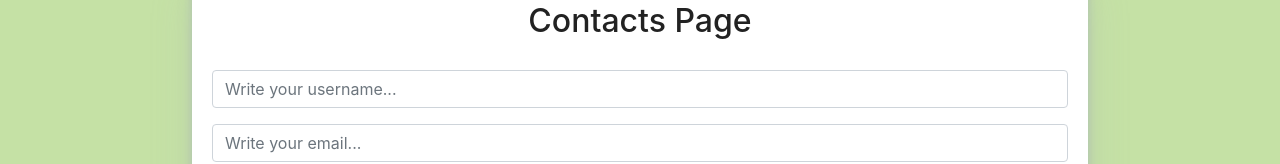
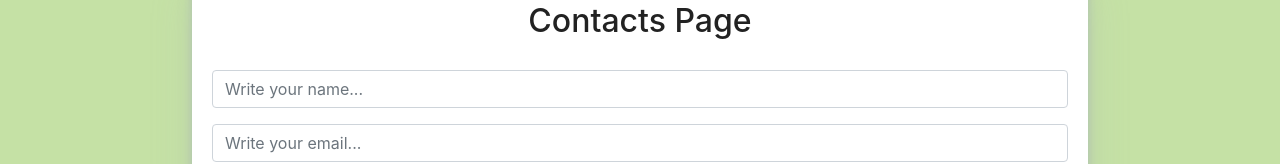
Before and after one commit to fabiobiondi/react-demo-animated-hamburger, a React (Create React App) app: page /contacts in a window 1280 px wide. Shown: the part 148-312 px from the top of the page. Built offline with nearby package versions, Linux system fonts and the light colour scheme; data requests are answered from the project's data file.

Commit message:
Fix names in ContactForm

```diff
--- a/src/pages/Contacts/components/ContactForm.tsx
+++ b/src/pages/Contacts/components/ContactForm.tsx
@@ -3,20 +3,20 @@ import classNames from 'classnames';
 
 
 interface FormData {
-  username: string;
+  name: string;
   email: string;
   isCompany: string;
 }
 
 export const ContactForm: React.FC = () => {
-  const [formData, setFormData] = useState<FormData>({ username: '', email: '', isCompany: ''});
+  const [formData, setFormData] = useState<FormData>({ name: '', email: '', isCompany: ''});
   const [dirty, setDirty] = useState(false);
 
-  const isUserNameValid = formData.username.length > 3;
+  const isNameValid = formData.name.length > 3;
   const isEmailValid = validateEmail(formData.email);
   const isCompanyValid = formData.isCompany !== '';
 
-  const isValid = isUserNameValid && isEmailValid && isCompanyValid;
+  const isValid = isNameValid && isEmailValid && isCompanyValid;
 
   const onChangeHandler = (e: React.FormEvent<HTMLInputElement | HTMLSelectElement>) => {
     setFormData({
@@ -36,16 +36,16 @@ export const ContactForm: React.FC = () => {
   return <div>
     <form onSubmit={onSubmitHandler}>
         <input
-          name="username"
+          name="name"
           className={classNames(
             'form-control mb-3',
-            { 'is-valid': isUserNameValid },
-            { 'is-invalid': !isUserNameValid && dirty },
+            { 'is-valid': isNameValid },
+            { 'is-invalid': !isNameValid && dirty },
           )}
           type="text"
-          placeholder="Write your username..."
+          placeholder="Write your name..."
           onChange={onChangeHandler}
-          value={formData.username}
+          value={formData.name}
         />
 
       <input
```
